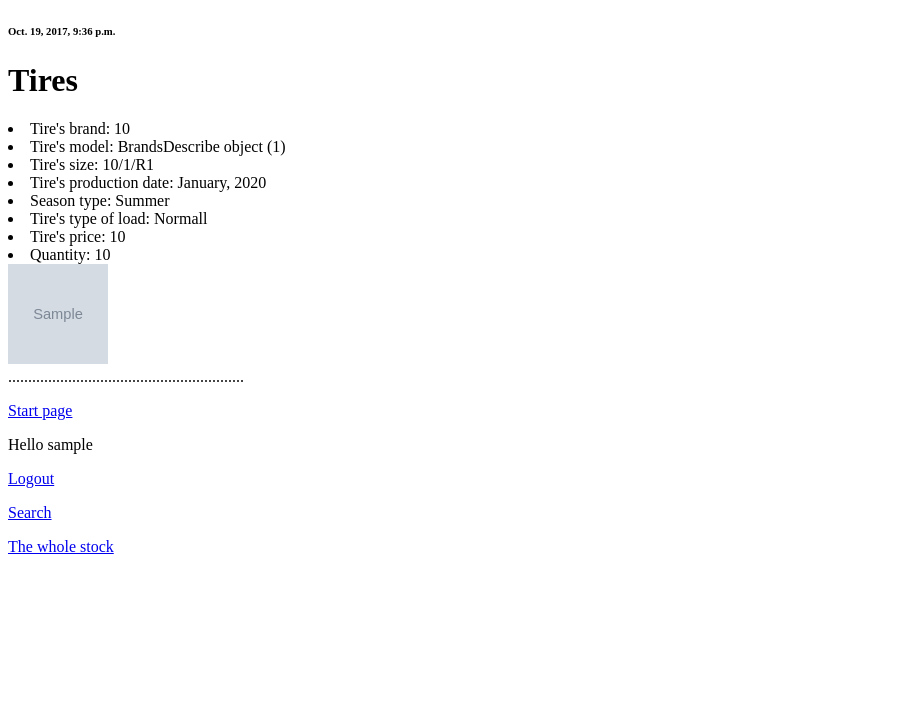
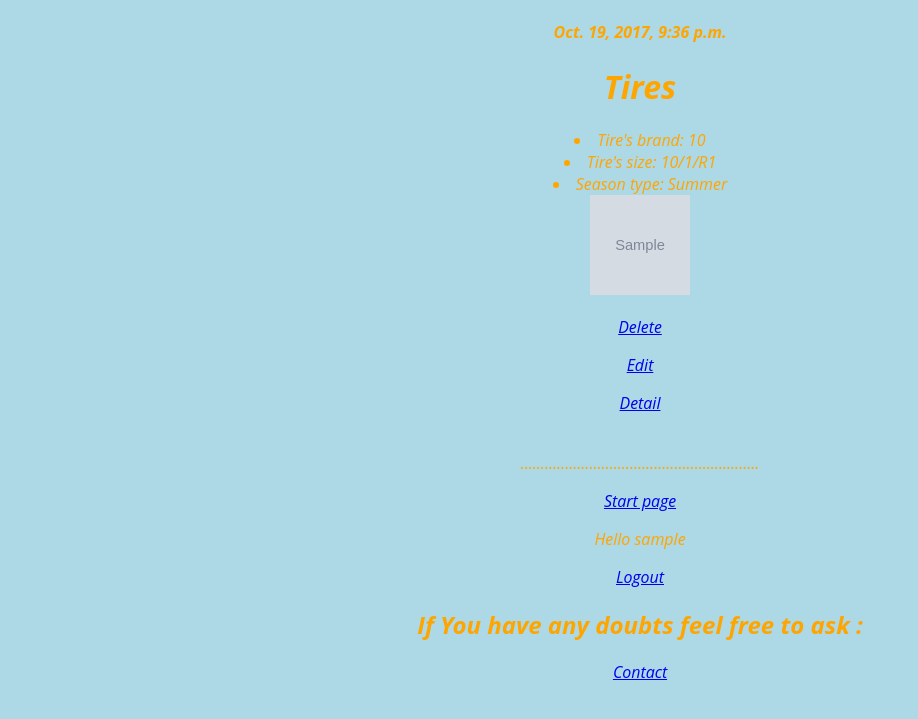
Before and after one commit to mbednarczuk/Tires_storage, a Django app: a page that uses Tires/tires_shop/templates/base.html in a window 1280 px wide. Shown: the top 719 px of the page, without its empty margins (0-918 px from the left). Run offline with Django 3.2, Linux system fonts and the light colour scheme; a user stored in the database is signed in; tables that the repository leaves empty hold one stand-in row (values such as "Sample post"); grey boxes marked "Sample" are stand-in pictures.

Commit message:
Next improvements

```diff
--- a/Tires/Tires/settings.py
+++ b/Tires/Tires/settings.py
@@ -117,6 +117,8 @@ USE_TZ = True
 # https://docs.djangoproject.com/en/1.10/howto/static-files/
 
 STATIC_URL = '/static/'
+STATIC_ROOT ='tires_shop/static'
+STATIC_DIR = '/static/'
 
 MEDIA_URL = '/media/'
 MEDIA_ROOT = os.path.join(BASE_DIR, 'tires_shop/media')
--- a/Tires/Tires/urls.py
+++ b/Tires/Tires/urls.py
@@ -21,7 +21,7 @@ from tires_shop import views as views
 from tires_shop import views as core_views
 
 from tires_shop.views import TiresView, Login, Logout, TiresListView, TireSearchView, NewTireView, TireDetailView, \
-    ChangePasswordView, OrderView, AllOrders, OrderDelete
+    ChangePasswordView, OrderView, AllOrders, OrderDelete, OwnerView, ClientView
 
 urlpatterns = [
                   url(r'^admin/', admin.site.urls),
@@ -33,11 +33,15 @@ urlpatterns = [
                   url(r'^add$', NewTireView.as_view(), name="new"),
                   url(r'^signup/$', core_views.signup, name='signup'),
                   url(r'^contact/$', views.contact, name='contact'),
+                  url(r'^order$', OrderView.as_view(), name='order'),
+                  url(r'^all_orders$', AllOrders.as_view(), name='all_orders'),
+                  url(r'^owner$', OwnerView.as_view(), name="owner_start"),
+                  url(r'^client$', ClientView.as_view(), name="client_start"),
+
+                  url(r'^delete_order/(?P<pk>(\d)+)', OrderDelete.as_view(), name='order_delete'),
                   url(r'^edit/(?P<pk>\d+)$', views.TireUpdate.as_view(), name='tire_edit'),
                   url(r'^delete/(?P<pk>\d+)$', views.TireDelete.as_view(), name='tire_delete'),
-                  url(r'^tire/(?P<pk>(\d)+)', TireDetailView.as_view()),
-                  url(r'^reset_password/(?P<user_id>(\d)+)', ChangePasswordView.as_view()),
-                  url(r'^order', OrderView.as_view(), name='order'),
-                  url(r'^all_orders', AllOrders.as_view(), name='all_orders'),
-                  url(r'^delete_order/(?P<pk>(\d)+)', OrderDelete.as_view(), name='order_delete'),
+                  url(r'^tire/(?P<pk>(\d)+)', TireDetailView.as_view(), name='tire_detail'),
+                  url(r'^reset_password/(?P<user_id>(\d)+)', ChangePasswordView.as_view(), name='change_password'),
+
               ] + static(settings.MEDIA_URL, document_root=settings.MEDIA_ROOT)
--- a/Tires/tires_shop/models.py
+++ b/Tires/tires_shop/models.py
@@ -46,6 +46,8 @@ class BrandsDescribe(models.Model):
         verbose_name = "Brand"
         verbose_name_plural = "Brands"
 
+    def __str__(self):
+        return ' '.join([self.brand_name])
 
 class Tires(models.Model):
     width = models.IntegerField(null=False)
--- /dev/null
+++ b/Tires/tires_shop/static/css/base.css
@@ -0,0 +1,8 @@
+body {
+    background-color: lightblue;
+    text-align: center;
+    font-family:  'Open Sans';
+  	    font-style: italic;
+  	    color: orange;
+
+}
--- a/Tires/tires_shop/templates/base.html
+++ b/Tires/tires_shop/templates/base.html
@@ -2,10 +2,12 @@
 
 <html>
     <head>
+    {% load staticfiles %}
+        <link rel="stylesheet" type="text/css" href="{% static 'css/base.css' %}">
     <meta charset="utf-8"></head>
     <body>
 
-        <h6>{{ date }}</h6>
+        <h4>{{ date }}</h4>
         <h1>Tires</h1>
             {% block content %} {% endblock %}
 
@@ -17,8 +19,9 @@
             {% else %}
                 <p><a href="{% url 'login' %}">Login</a></p>
             {% endif %}
-              <p><a href="{% url 'szukaj' %}">Search</a></p>
-              <p><a href="{% url 'list' %}">The whole stock</a></p>
+            <h2>If You have any doubts feel free to ask : </h2>
+            <p><a href="{% url 'contact' %}"> Contact </a> </p>
+
         </footer>
     </body>
 </html>
--- /dev/null
+++ b/Tires/tires_shop/templates/client.html
@@ -0,0 +1,6 @@
+{% extends "base.html" %}
+
+{% block content %}
+              <p><a href="{% url 'szukaj' %}">Search</a></p>
+              <p><a href="{% url 'order' %}"> New order </a> </p>
+{% endblock %}
--- a/Tires/tires_shop/templates/delete_order.html
+++ b/Tires/tires_shop/templates/delete_order.html
@@ -1,6 +1,7 @@
 {% extends "base.html" %}
 
 {% block content %}
+<h1>Are You sure to delete this order?</h1>
   <form method="post">
     {{ form.as_p }}
     {% csrf_token %}
--- a/Tires/tires_shop/templates/delete_tire.html
+++ b/Tires/tires_shop/templates/delete_tire.html
@@ -1,6 +1,7 @@
 {% extends "base.html" %}
 
 {% block content %}
+<h1>Are You sure to delete this product?</h1>
   <form method="post">
     {{ form.as_p }}
     {% csrf_token %}
--- a/Tires/tires_shop/templates/order.html
+++ b/Tires/tires_shop/templates/order.html
@@ -8,3 +8,4 @@
   </form>
 
 {% endblock %}
+<p><a href="{% url 'client_start' %}"> Back </a></p>
--- a/Tires/tires_shop/templates/tire_detail.html
+++ b/Tires/tires_shop/templates/tire_detail.html
@@ -1,3 +1,6 @@
+{% extends "base.html" %}
+
+{% block content %}
     <li>Tire's brand: {{ tires.width }}</li>
     <li>Tire's model: {{ tires.tire_brand }}</li>
     <li>Tire's size: {{ tires.width}}/{{ tire.aspect_ratio}}/R{{ tire.diameter}}</li>
@@ -11,3 +14,4 @@
     {% else %}
         No photo added
     {% endif %}
+{% endblock %}
--- a/Tires/tires_shop/templates/tire_search.html
+++ b/Tires/tires_shop/templates/tire_search.html
@@ -23,3 +23,5 @@
 ...........................................................
 
 {% endblock %}
+
+<p><a href="{% url 'client_start' %}"> Back </a></p>
--- a/Tires/tires_shop/templates/tires.html
+++ b/Tires/tires_shop/templates/tires.html
@@ -4,18 +4,22 @@
   {% for tire in tires %}
 
     <li>Tire's brand: {{ tire.width }}</li>
-    <li>Tire's model: {{ tire.tire_brand }}</li>
+
     <li>Tire's size: {{ tire.width}}/{{ tire.aspect_ratio}}/R{{ tire.diameter}}</li>
-    <li>Tire's production date: {{ tire.get_production_month_display }}, {{ tire.production_year }}</li>
+
     <li>Season type: {{ tire.get_season_type_display }}</li>
-    <li>Tire's type of load: {{ tire.get_type_of_load_display}}</li>
-    <li>Tire's price: {{ tire.price }}</li>
-    <li>Quantity: {{ tire.quantity }}</li>
+
+
+
     {% if tire.image %}
         <img src="{{ tire.image.url }}" width="100" height="100">
     {% else %}
         No photo added
     {% endif %}
+
+    <p><a href="{% url 'tire_delete' tire.id %}"> Delete </a> </p>
+    <p><a href="{% url 'tire_edit' tire.id %}"> Edit </a> </p>
+    <p><a href="{% url 'tire_detail' tire.id %}"> Detail </a> </p>
 
     <br>
 ...........................................................
--- a/Tires/tires_shop/templates/update_tire.html
+++ b/Tires/tires_shop/templates/update_tire.html
@@ -1,7 +1,7 @@
 {% extends "base.html" %}
 
 {% block content %}
-  <form method="post">
+  <form method="post" enctype="multipart/form-data">
     {{ form.as_p }}
     {% csrf_token %}
     <input type="submit" value="Update">
--- a/Tires/tires_shop/views.py
+++ b/Tires/tires_shop/views.py
@@ -24,6 +24,16 @@ from .models import Tires, Order
 class TiresView(View):
     def get(self, request):
         return render(request, 'base.html')
+
+
+class OwnerView(View):
+    def get(self, request):
+        return render(request, 'owner.html')
+
+
+class ClientView(View):
+    def get(self, request):
+        return render(request, 'client.html')
 
 
 class Login(View):
@@ -142,6 +152,12 @@ class TireDelete(LoginRequiredMixin, DeleteView):
     success_url = reverse_lazy('list')
 
 
+class OrderDelete(LoginRequiredMixin, DeleteView):
+    model = Order
+    template_name = 'delete_order.html'
+    success_url = reverse_lazy('all_orders')
+
+
 class TireDetailView(DetailView):
     model = Tires
     template_name = 'tire_detail.html'
@@ -201,8 +217,3 @@ class OrderView(LoginRequiredMixin, View):
 class AllOrders(View):
     def get(self, request):
         return TemplateResponse(request, 'all_orders.html')
-
-class OrderDelete(LoginRequiredMixin, DeleteView):
-    model = Order
-    template_name = 'delete_order.html'
-    success_url = reverse_lazy('all_orders')
```
Also changed, not shown: Tires/tires_shop/templates/all_orders.html (+5 -5 lines), Tires/tires_shop/templates/contact.html (+22 -3 lines), Tires/tires_shop/templates/owner.html (added, +9 -0 lines).
